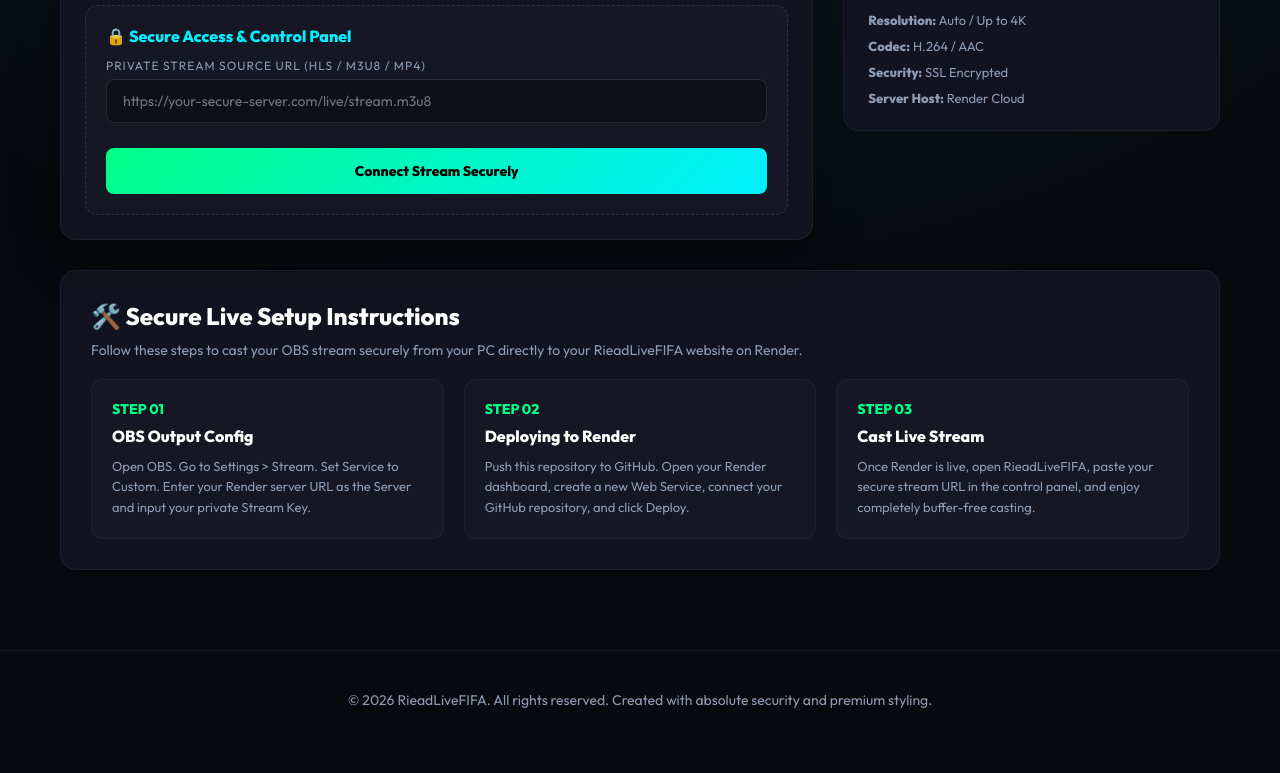
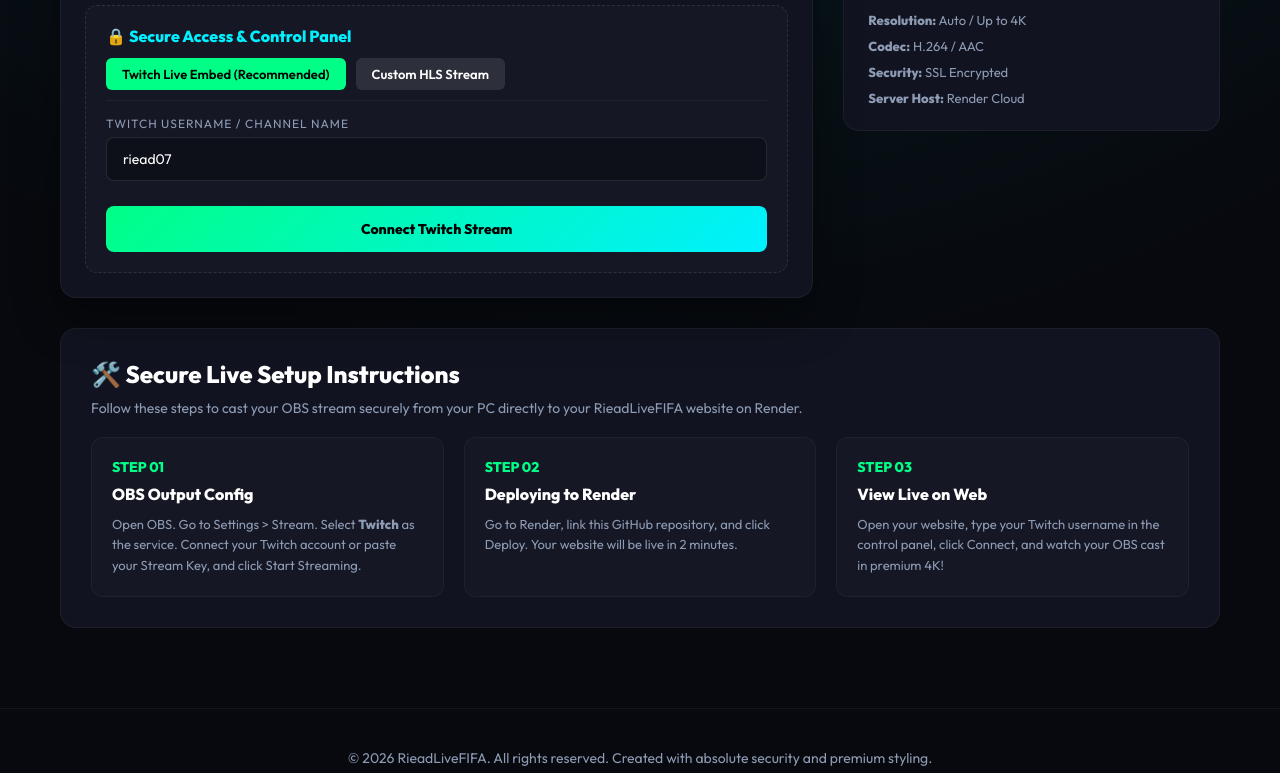
Before and after one commit to riead07/rieadfifalive, a website: page index.html in a window 1280 px wide. Shown: the part 612-1385 px from the top of the page. Before the commit the page ends 1361 px from the top, so only its background shows below. Drawn offline with Linux system fonts and the light colour scheme.

Commit message:
Add Twitch Live player integration and updated guide

```diff
--- a/index.html
+++ b/index.html
@@ -482,11 +482,26 @@
 
             <div class="secure-panel">
                 <div class="secure-title">🔒 Secure Access & Control Panel</div>
-                <div class="input-group">
-                    <label class="input-label">Private Stream Source URL (HLS / m3u8 / MP4)</label>
-                    <input type="text" id="stream-url" class="secure-input" placeholder="https://your-secure-server.com/live/stream.m3u8" value="">
+                <div style="display: flex; gap: 10px; margin-bottom: 15px; border-bottom: 1px solid rgba(255,255,255,0.05); padding-bottom: 10px;">
+                    <button class="control-btn" id="tab-twitch-btn" onclick="switchTab('twitch')" style="background: var(--accent-green); color: #000;">Twitch Live Embed (Recommended)</button>
+                    <button class="control-btn" id="tab-hls-btn" onclick="switchTab('hls')">Custom HLS Stream</button>
                 </div>
-                <button class="action-btn" onclick="connectStream()">Connect Stream Securely</button>
+
+                <div id="hls-input-group" style="display: none;">
+                    <div class="input-group">
+                        <label class="input-label">Private Stream Source URL (HLS / m3u8 / MP4)</label>
+                        <input type="text" id="stream-url" class="secure-input" placeholder="https://your-secure-server.com/live/stream.m3u8" value="">
+                    </div>
+                    <button class="action-btn" onclick="connectStream()">Connect Stream Securely</button>
+                </div>
+
+                <div id="twitch-input-group">
+                    <div class="input-group">
+                        <label class="input-label">Twitch Username / Channel Name</label>
+                        <input type="text" id="twitch-username" class="secure-input" placeholder="e.g. rieadlivefifa" value="riead07">
+                    </div>
+                    <button class="action-btn" onclick="connectTwitch()">Connect Twitch Stream</button>
+                </div>
             </div>
         </div>
 
@@ -532,17 +547,17 @@
                 <div class="step-card">
                     <div class="step-number">Step 01</div>
                     <h4 class="step-title">OBS Output Config</h4>
-                    <p class="step-desc">Open OBS. Go to Settings > Stream. Set Service to Custom. Enter your Render server URL as the Server and input your private Stream Key.</p>
+                    <p class="step-desc">Open OBS. Go to Settings > Stream. Select <strong>Twitch</strong> as the service. Connect your Twitch account or paste your Stream Key, and click Start Streaming.</p>
                 </div>
                 <div class="step-card">
                     <div class="step-number">Step 02</div>
                     <h4 class="step-title">Deploying to Render</h4>
-                    <p class="step-desc">Push this repository to GitHub. Open your Render dashboard, create a new Web Service, connect your GitHub repository, and click Deploy.</p>
+                    <p class="step-desc">Go to Render, link this GitHub repository, and click Deploy. Your website will be live in 2 minutes.</p>
                 </div>
                 <div class="step-card">
                     <div class="step-number">Step 03</div>
-                    <h4 class="step-title">Cast Live Stream</h4>
-                    <p class="step-desc">Once Render is live, open RieadLiveFIFA, paste your secure stream URL in the control panel, and enjoy completely buffer-free casting.</p>
+                    <h4 class="step-title">View Live on Web</h4>
+                    <p class="step-desc">Open your website, type your Twitch username in the control panel, click Connect, and watch your OBS cast in premium 4K!</p>
                 </div>
             </div>
         </div>
@@ -554,7 +569,70 @@
 
     <script>
         // Interactive functions
+        function switchTab(type) {
+            const hlsGroup = document.getElementById('hls-input-group');
+            const twitchGroup = document.getElementById('twitch-input-group');
+            const hlsBtn = document.getElementById('tab-hls-btn');
+            const twitchBtn = document.getElementById('tab-twitch-btn');
+
+            if (type === 'hls') {
+                hlsGroup.style.display = 'block';
+                twitchGroup.style.display = 'none';
+                hlsBtn.style.background = 'var(--accent-green)';
+                hlsBtn.style.color = '#000';
+                twitchBtn.style.background = 'rgba(255, 255, 255, 0.1)';
+                twitchBtn.style.color = '#fff';
+            } else {
+                hlsGroup.style.display = 'none';
+                twitchGroup.style.display = 'block';
+                twitchBtn.style.background = 'var(--accent-green)';
+                twitchBtn.style.color = '#000';
+                hlsBtn.style.background = 'rgba(255, 255, 255, 0.1)';
+                hlsBtn.style.color = '#fff';
+            }
+        }
+
+        function connectTwitch() {
+            const username = document.getElementById('twitch-username').value.trim();
+            const placeholder = document.getElementById('player-placeholder');
+            const video = document.getElementById('live-video');
+
+            if (!username) {
+                alert('Please enter your Twitch username.');
+                return;
+            }
+
+            placeholder.style.display = 'none';
+            video.style.display = 'none'; // hide native video
+
+            // Check if player iframe already exists, if so, remove it
+            const existingIframe = document.getElementById('twitch-player-iframe');
+            if (existingIframe) existingIframe.remove();
+
+            const currentDomain = window.location.hostname;
+            const playerWrapper = document.querySelector('.player-wrapper');
+
+            const iframe = document.createElement('iframe');
+            iframe.id = 'twitch-player-iframe';
+            iframe.src = `https://player.twitch.tv/?channel=${username}&parent=${currentDomain}&autoplay=true&muted=true`;
+            iframe.frameBorder = "0";
+            iframe.allowFullscreen = true;
+            iframe.scrolling = "no";
+            iframe.style.width = "100%";
+            iframe.style.height = "100%";
+            iframe.style.position = "absolute";
+            iframe.style.top = "0";
+            iframe.style.left = "0";
+            iframe.style.zIndex = "1";
+
+            playerWrapper.appendChild(iframe);
+        }
+
         function connectStream() {
+            // Remove twitch iframe if exists
+            const existingIframe = document.getElementById('twitch-player-iframe');
+            if (existingIframe) existingIframe.remove();
+
             const urlInput = document.getElementById('stream-url').value;
             const video = document.getElementById('live-video');
             const placeholder = document.getElementById('player-placeholder');
```
